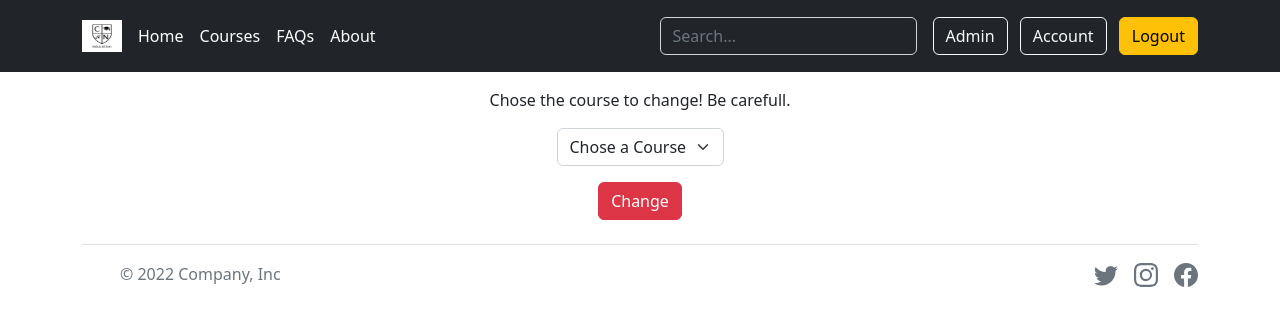
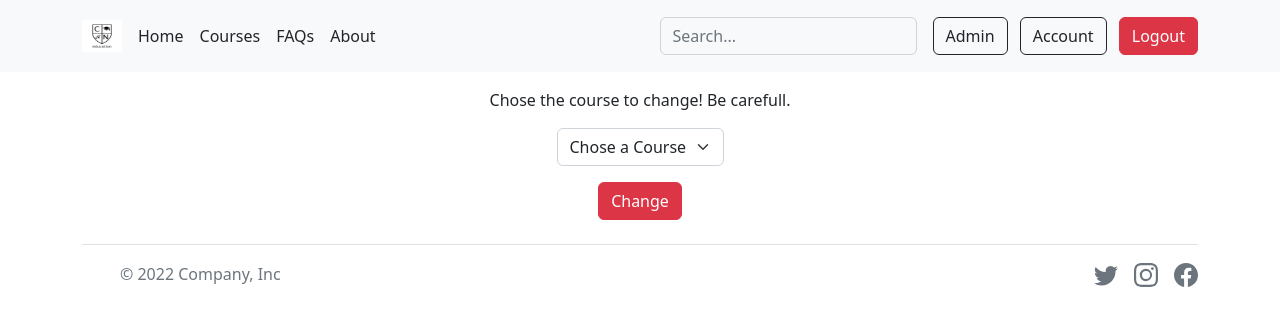
Before and after one commit to HundredSongs/E-Learning-Website, a Flask app: page /admin in a window 1280 px wide. Shown: the top 326 px of the page. Run offline with Flask 2, Linux system fonts and the light colour scheme; a user stored in the database is signed in; some libraries are stand-ins or nearby versions.

Commit message:
Changed the Navbar color.

```diff
--- a/templates/layout.html
+++ b/templates/layout.html
@@ -22,7 +22,7 @@
 
 
         <!-- Navbar -->
-        <header class="p-3 text-bg-dark sticky-top">
+        <header class="p-3 text-bg-light sticky-sm-top">
             <div class="container">
               <div class="d-flex flex-wrap align-items-center justify-content-center justify-content-lg-start">
                 <a href="/" class="d-flex align-items-center mb-2 mb-lg-0 text-white text-decoration-none">
@@ -33,39 +33,39 @@
                 {% if session["user_id"] %}
 
                 <ul class="nav col-12 col-lg-auto me-lg-auto mb-2 justify-content-center mb-md-0">
-                    <li><a href="/" class="nav-link px-2 text-white">Home</a></li>
-                    <li><a href="/courses" class="nav-link px-2 text-white">Courses</a></li>
-                    <li><a href="#" class="nav-link px-2 text-white">FAQs</a></li>
-                    <li><a href="#" class="nav-link px-2 text-white">About</a></li>
+                    <li><a href="/" class="nav-link px-2 text-dark">Home</a></li>
+                    <li><a href="/courses" class="nav-link px-2 text-dark">Courses</a></li>
+                    <li><a href="#" class="nav-link px-2 text-dark">FAQs</a></li>
+                    <li><a href="#" class="nav-link px-2 text-dark">About</a></li>
                   </ul>
 
                   <form class="col-12 col-lg-auto mb-3 mb-lg-0 me-lg-3" role="search">
-                    <input type="search" class="form-control form-control-dark text-bg-dark" placeholder="Search..." aria-label="Search">
+                    <input type="search" class="form-control form-control-light text-bg-light" placeholder="Search..." aria-label="Search">
                   </form>
 
 
                   <div class="text-end">
-                    <a class="btn btn-outline-light me-2" href="/admin" role="button">Admin</a>
-                    <a class="btn btn-outline-light me-2" href="/account" role="button">Account</a>
-                    <a class="btn btn-warning" href="/logout" role="button">Logout</a>
+                    <a class="btn btn-outline-dark me-2" href="/admin" role="button">Admin</a>
+                    <a class="btn btn-outline-dark me-2" href="/account" role="button">Account</a>
+                    <a class="btn btn-danger" href="/logout" role="button">Logout</a>
                   </div>
 
                 {% else %}
 
                 <ul class="nav col-12 col-lg-auto me-lg-auto mb-2 justify-content-center mb-md-0">
-                  <li><a href="/" class="nav-link px-2 text-white">Home</a></li>
-                  <li><a href="/courses" class="nav-link px-2 text-white">Courses</a></li>
-                  <li><a href="#" class="nav-link px-2 text-white">FAQs</a></li>
-                  <li><a href="#" class="nav-link px-2 text-white">About</a></li>
+                  <li><a href="/" class="nav-link px-2 text-dark">Home</a></li>
+                  <li><a href="/courses" class="nav-link px-2 text-dark">Courses</a></li>
+                  <li><a href="#" class="nav-link px-2 text-dark">FAQs</a></li>
+                  <li><a href="#" class="nav-link px-2 text-dark">About</a></li>
                 </ul>
 
                 <form class="col-12 col-lg-auto mb-3 mb-lg-0 me-lg-3" role="search">
-                  <input type="search" class="form-control form-control-dark text-bg-dark" placeholder="Search..." aria-label="Search">
+                  <input type="search" class="form-control form-control-light text-bg-light" placeholder="Search..." aria-label="Search">
                 </form>
 
                 <div class="text-end">
-                  <a class="btn btn-outline-light me-2" href="/login" role="button">Login</a>
-                  <a class="btn btn-warning" href="/signup" role="button">Sign-up</a>
+                  <a class="btn btn-outline-dark me-2" href="/login" role="button">Login</a>
+                  <a class="btn btn-danger" href="/signup" role="button">Sign-up</a>
                 </div>
 
                 {% endif %}
```
Also changed, not shown: project.db, 2 other files.
